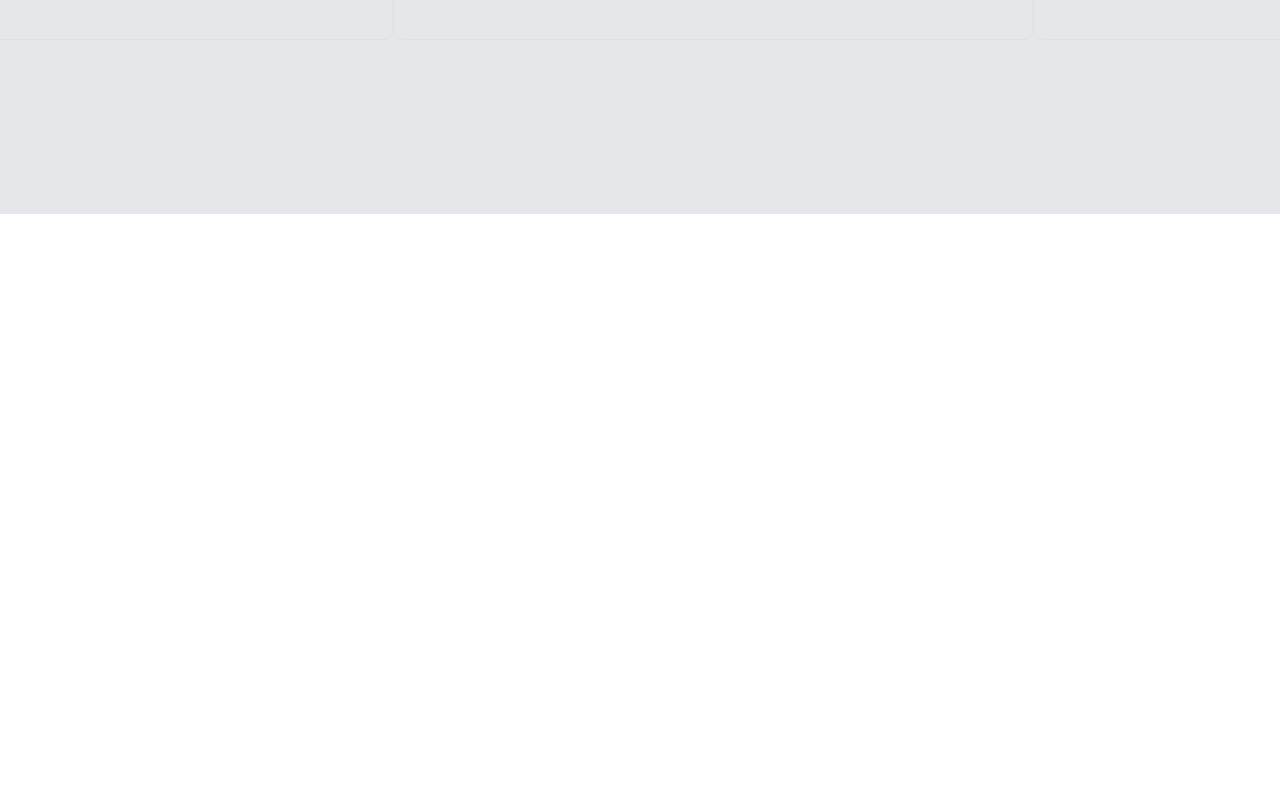
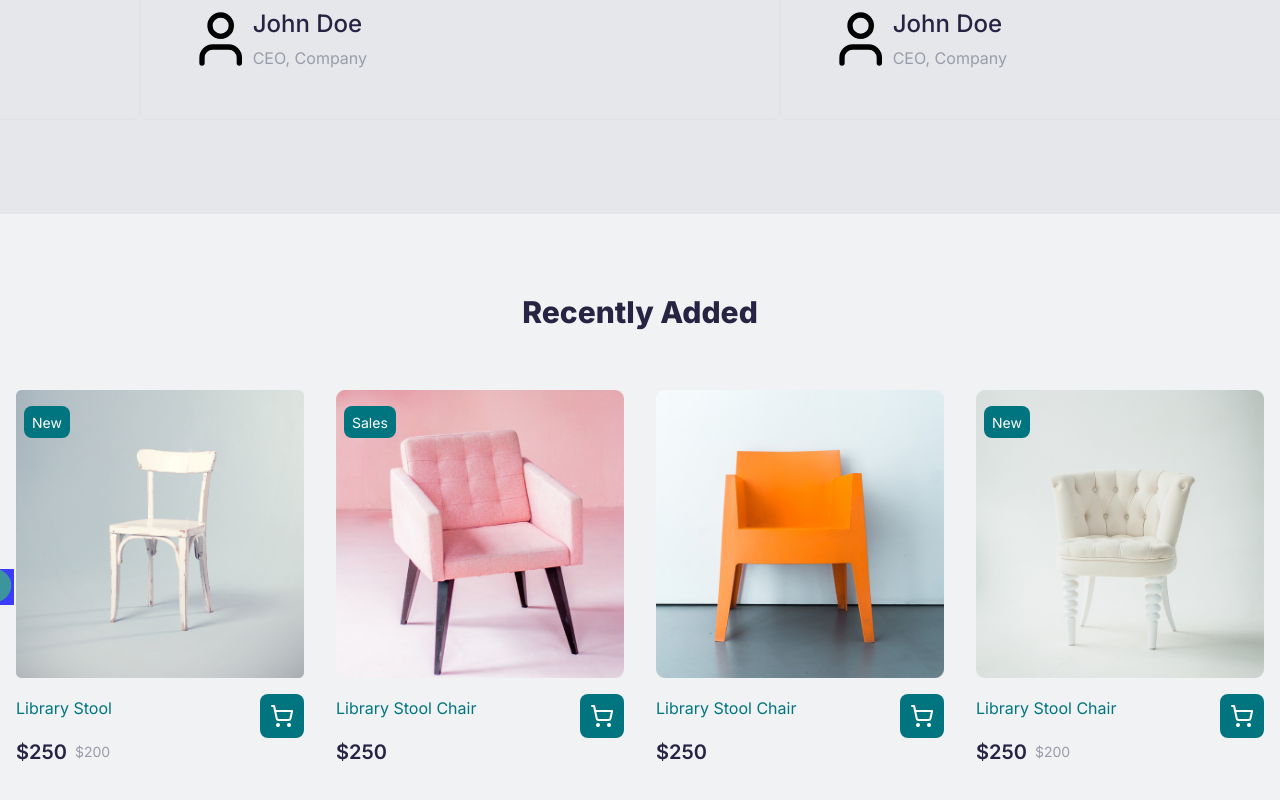
Before and after one commit to Elvisrono/webstar, a React (Vite) app: page / in a window 1280 px wide. Shown: the part 3658-4458 px from the top of the page. Before the commit the page ends 3872 px from the top, so only its background shows below. Built offline with nearby package versions, Linux system fonts and the light colour scheme.

Commit message:
finish the recently add products

```diff
--- a/src/components/Home.jsx
+++ b/src/components/Home.jsx
@@ -6,6 +6,7 @@ import Features from './Features'
 import Categories from './Categories'
 import Products from './Products'
 import Client from './Client'
+import Recent from './Recent'
 
 const Home = () => {
   return (
@@ -29,8 +30,11 @@ const Home = () => {
         <div className='w-full flex items-center justify-center'>
           <Products/>
         </div>
-        <div className='w-full items-center justify-center bg-gray-200 min-h-[580px] pb-[80px]'>
+        <div className='w-full items-center justify-center bg-gray-200 min-h-[580px] pt-[80px] pb-[80px'>
           <Client/>
+        </div>
+        <div className='w-full flex items-center justify-center pb-[80px] pt-[80px]'>
+          <Recent/>
         </div>
     </div>
   )
--- /dev/null
+++ b/src/components/Recent.jsx
@@ -0,0 +1,113 @@
+import React from 'react'
+import "slick-carousel/slick/slick.css";
+import "slick-carousel/slick/slick-theme.css";
+import SectionTitle from './sectionTitle';
+import Slider from 'react-slick';
+import { ShoppingCart } from 'lucide-react';
+
+const Recent = () => {
+
+     const features = [
+        {
+            title: 'library stool',
+            status: 'New',
+            price: '$250',
+            image: '/src/assets/product_1.png',
+            currentPrice: '$200',
+        },
+        {
+            title: 'library stool Chair',
+            status: 'Sales',
+            price: '$250',
+            image: '/src/assets/product_2.png',
+        },
+        {
+            title: 'library stool Chair',
+            price: '$250',
+            image: '/src/assets/product_3.png',
+        },
+        {
+            title: 'library stool Chair',
+            status: 'New',
+            price: '$250',
+            image: '/src/assets/product_4.png',
+            currentPrice: '$200',
+        },
+        {
+            title: 'library stool',
+            status: 'New',
+            price: '$250',
+            image: '/src/assets/product_1.png',
+            currentPrice: '$200',
+        },
+        {
+            title: 'library stool Chair',
+            status: 'Sales',
+            price: '$250',
+            image: '/src/assets/product_2.png',
+        },
+        {
+            title: 'library stool Chair',
+            price: '$250',
+            image: '/src/assets/product_3.png',
+        },
+        {
+            title: 'library stool Chair',
+            status: 'New',
+            price: '$250',
+            image: '/src/assets/product_4.png',
+            currentPrice: '$200',
+        },
+    ];
+
+    const settings = {
+        dots: false,
+        infinite: true,
+        speed: 500,
+        slidesToShow: 4,
+        slidesToScroll: 3
+    };
+
+  return (
+    <div className='lg:container mx-auto'>
+        <SectionTitle title='Recently Added' mb={'mb-11'}></SectionTitle>
+        <div className='slider-container features_slider w-full h-full'>
+            <Slider {...settings}>
+                {
+                    features.map((feature, index) => (
+                        <div key={index} className='p-4'>
+                            <div className='feature_image mb-4 relative'>
+                                <img src={feature.image} alt={feature.title} className='w-full h-full object-cover' />
+                                {
+                                    feature.status && (
+                                        <div className='absolute top-4 bg-[#007580] text-white px-2 py-1 rounded-lg ml-2'>
+                                            <button className='text-sm font-inter font-normal'>{feature.status}</button>
+                                        </div>
+                                    )
+                                }
+                            </div>
+                            <div className='feature_content'>
+                                <div className='flex items-center justify-between'>
+                                    <h4 className='text-base text-[#007580] capitalize font-inter font-normal mb-4'>{feature.title}</h4>
+                                    <span className='bg-[#007580] h-[44px] w-[44px] rounded-lg flex items-center justify-center'><ShoppingCart size='1.5rem' color='#fff'/></span>
+                                </div>
+                                <p className='text-xl flex items-center gap-2 text-[#272343] font-semibold font-inter'>
+                                    {feature.price}
+                                    {
+                                        feature.currentPrice && (
+                                            <span className='text-sm text-[#9a9caa] font inter font-normal'>{feature.currentPrice}</span>
+                                        )
+                                    }
+                                </p>
+                            </div>
+                        </div>
+                    ))
+                }
+            </Slider>
+        </div>
+
+    </div>
+  )
+}
+
+export default Recent
```
